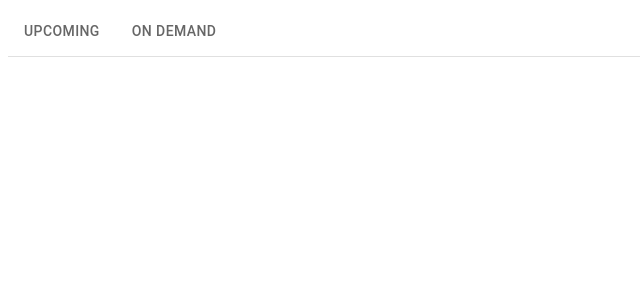
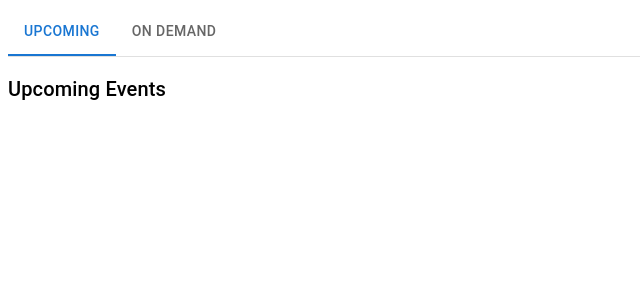
Before and after one commit to MaciejWolf/tabs-events-poc, a React (Vite) app: page / in a window 1280 px wide. Shown: the top 300 px of the page, without its empty margins (0-640 px from the left). Built offline with nearby package versions, Linux system fonts and the light colour scheme.

Commit message:
updated tabs

```diff
--- a/src/EventsPage.tsx
+++ b/src/EventsPage.tsx
@@ -1,12 +1,35 @@
-import { Box, Tab, Tabs } from "@mui/material"
+import { Box, Tab, Tabs, Typography } from "@mui/material"
+import { useState } from "react";
 
 export const EventsPage = () => {
+  const [selectedTab, setSelectedTab] = useState(0);
+
+  const handleChange = (_event: React.SyntheticEvent, newValue: number) => {
+    setSelectedTab(newValue)
+  }
+
   return (
-    <Box sx={{ borderBottom: 1, borderColor: 'divider' }}>
-      <Tabs>
-        <Tab label="Upcoming" />
-        <Tab label="On Demand" />
-      </Tabs>
+    <Box>
+      <Box sx={{ borderBottom: 1, borderColor: 'divider' }}>
+        <Tabs value={selectedTab} onChange={handleChange}>
+          <Tab label="Upcoming" />
+          <Tab label="On Demand" />
+        </Tabs>
+      </Box>
+
+      <Box sx={{ mt: 2 }}>
+        {selectedTab === 0 && <UpcomingEvents />}
+        {selectedTab === 1 && <OnDemandEvents />}
+      </Box>
+
     </Box>
   )
 }
+
+const UpcomingEvents = () => {
+  return <Typography variant="h6">Upcoming Events</Typography>
+}
+
+const OnDemandEvents = () => {
+  return <Typography variant="h6">On Demand Events</Typography>
+}
```
